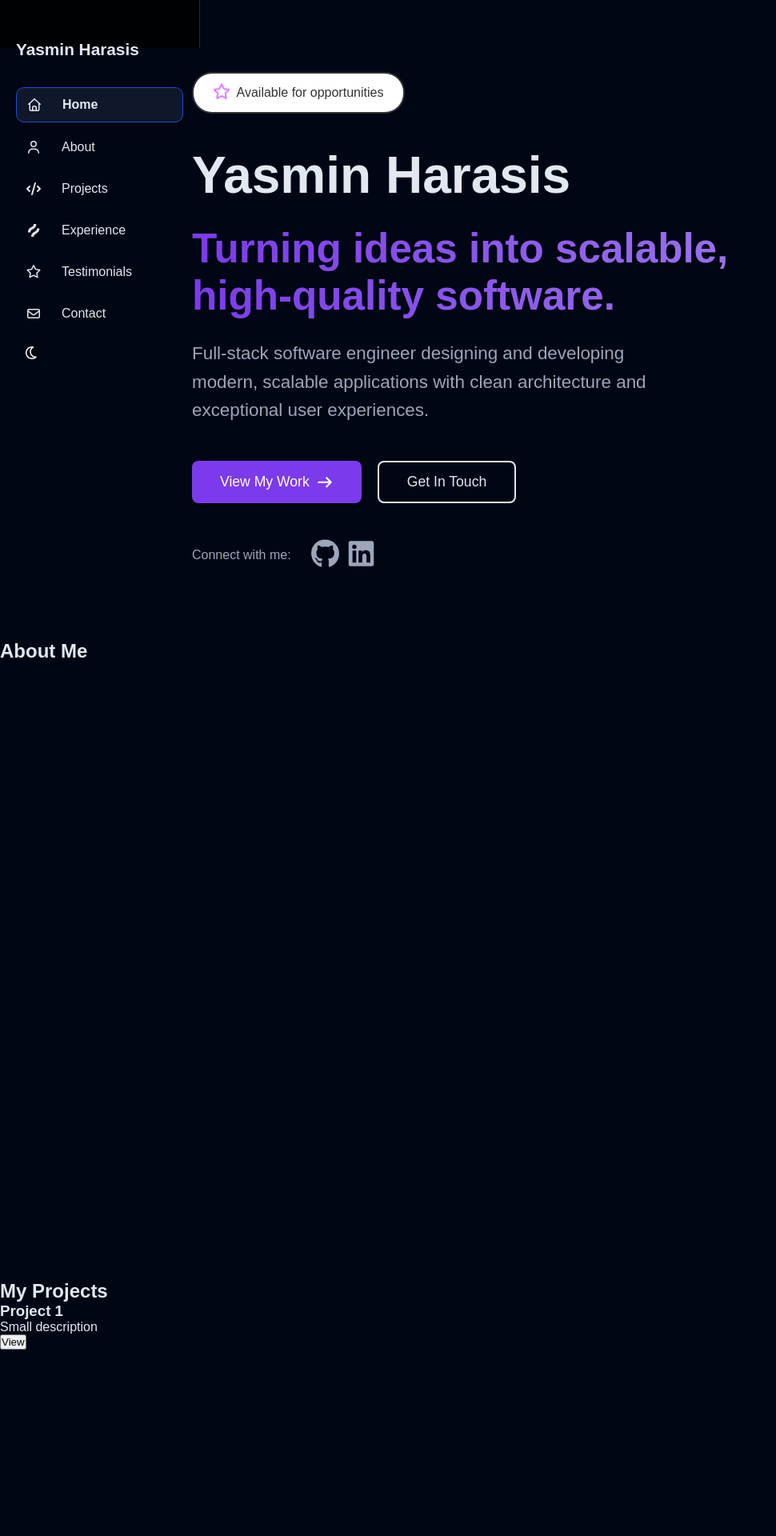
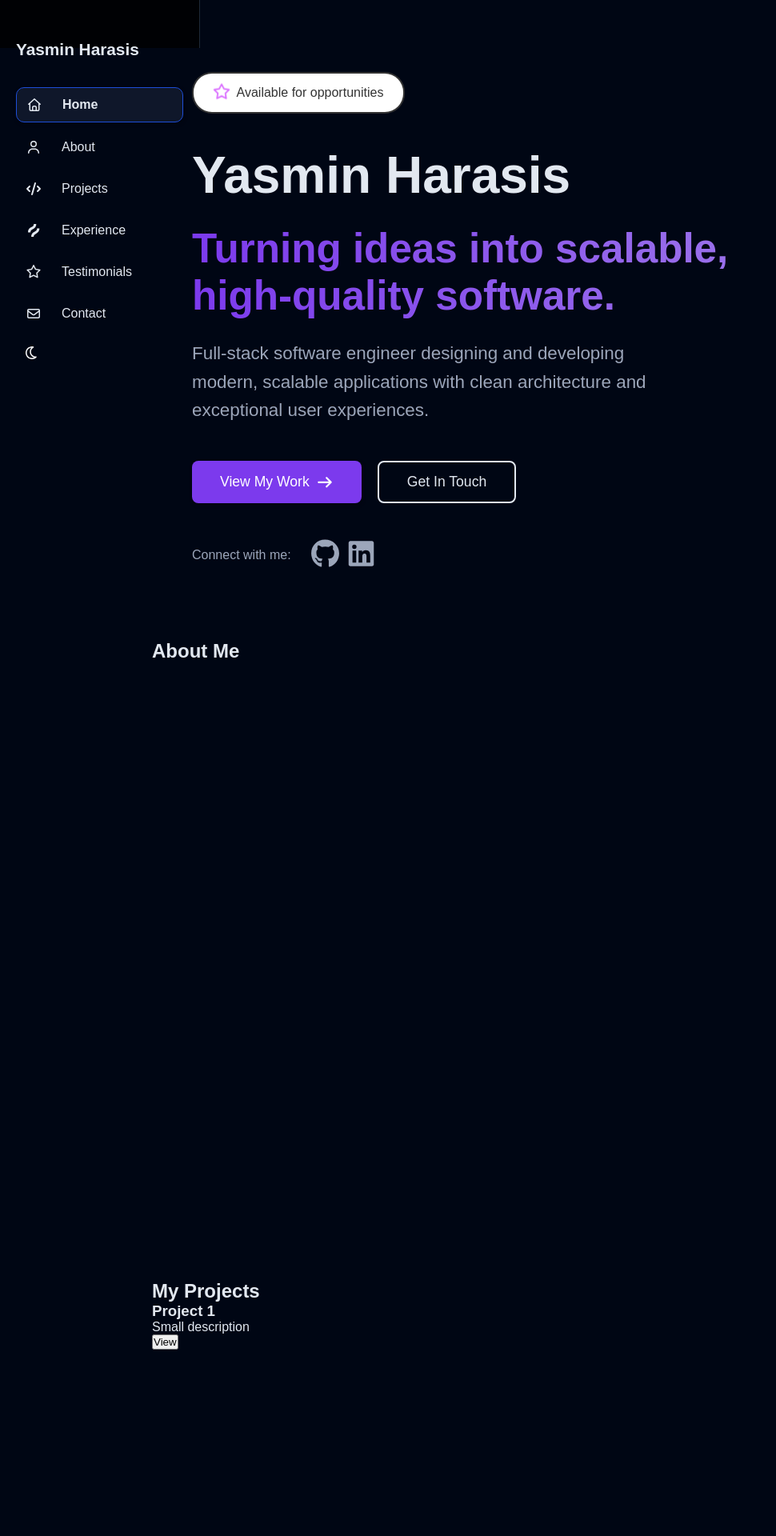
Before and after one commit to yasmin-alharasis/yasmin-portfolio, a Vue app: page / in a window 1280 px wide. Shown: the top 1920 px of the page at 80% size, without its empty margins (0-970 px from the left). Built offline with nearby package versions, Linux system fonts and the light colour scheme.

Commit message:
update shared code

```diff
--- a/src/assets/styles/_base.scss
+++ b/src/assets/styles/_base.scss
@@ -16,6 +16,9 @@ body {
   background-color: var(--color-bg);
   color: var(--color-text);
   min-height: 100vh;
+}
+.wrapper {
+  @include main_wrapper;
 }
 
 /* Chrome, Edge, Safari */
--- a/src/assets/styles/_hero.scss
+++ b/src/assets/styles/_hero.scss
@@ -2,16 +2,8 @@
 @use './media' as *;
 @use './mixins' as *;
 .hero {
-  background-color: var(--color-bg);
-  min-height: 100vh;
-  display: flex;
-  align-items: center;
-  &_container {
-    @include flex-column;
+  @include main_container;
   gap: 25px;
-    width: 85%;
-    max-width: 900px;
-    margin: 0 auto;
   padding: 50px;
   .badge {
     background-color: var(--color-badge-bg);
@@ -112,12 +104,8 @@
       transform: translateY(-2px);
     }
   }
-  }
-}
   // Tablet
   @include tablet {
-  .hero {
-    &_container {
     .name {
       font-size: 3.5rem;
     }
@@ -128,16 +116,12 @@
       font-size: 1.3rem;
     }
   }
-  }
-}
   // Mobile
   @include mobile {
-  .hero {
-    &_container {
     gap: 15px;
     padding: 10px;
     .name {
-        font-size: 2.8rem;
+      font-size: 2.7rem;
     }
     .subtitle {
       font-size: 2rem;
@@ -164,4 +148,3 @@
     }
   }
 }
-}
--- a/src/assets/styles/_media.scss
+++ b/src/assets/styles/_media.scss
@@ -2,7 +2,6 @@ $mobile: 767px;
 $tablet-min: 768px;
 $tablet-max: 1275px;
 
-// mixins
 @mixin mobile {
   @media (max-width: $mobile) {
     @content;
--- a/src/assets/styles/_mixins.scss
+++ b/src/assets/styles/_mixins.scss
@@ -33,3 +33,17 @@
   cursor: pointer;
   transition: 0.3s;
 }
+@mixin main_wrapper {
+  display: flex;
+  flex-direction: column;
+  width: 85%;
+  max-width: 900px;
+  margin: 0 auto;
+}
+@mixin main_container {
+  min-height: 100vh;
+  display: flex;
+  align-items: flex-start;;
+  justify-content: center;
+  @include flex-column;
+}
--- a/src/components/HeroSection.vue
+++ b/src/components/HeroSection.vue
@@ -1,6 +1,5 @@
 <template>
   <section class="hero" id="hero">
-    <div class="hero_container">
     <span class="badge" role="status">
       <font-awesome-icon :icon="['far', 'star']" class="star" />
       Available for opportunities</span
@@ -10,17 +9,15 @@
       Turning ideas into scalable, <span>high-quality software.</span>
     </h2>
     <p class="description">
-        Full-stack software engineer designing and developing modern, scalable
-        applications with clean architecture and exceptional user experiences.
+      Full-stack software engineer designing and developing modern, scalable applications
+      with clean architecture and exceptional user experiences.
     </p>
     <div class="actions">
       <button class="actions_primary" @click="scrollTo('projects')">
         View My Work
         <font-awesome-icon :icon="['fas', 'arrow-right']" class="icon" />
       </button>
-        <button class="actions_secondary" @click="scrollTo('contact')">
-          Get In Touch
-        </button>
+      <button class="actions_secondary" @click="scrollTo('contact')">Get In Touch</button>
     </div>
     <div class="social-links">
       <span class="connect">Connect with me:</span>
@@ -40,7 +37,6 @@
         <font-awesome-icon :icon="['fab', 'linkedin']" size="2xl" />
       </a>
     </div>
-    </div>
   </section>
 </template>
 <script setup>
--- a/src/views/HomePage.vue
+++ b/src/views/HomePage.vue
@@ -8,10 +8,12 @@ import Contact from "../components/ContactSection.vue";
 </script>
 
 <template>
+  <div class="wrapper">
     <Hero />
     <About />
     <Projects />
     <Experience />
     <Testimonials />
     <Contact />
+  </div>
 </template>
```
Lines whose indentation alone changed are shown as unchanged.
